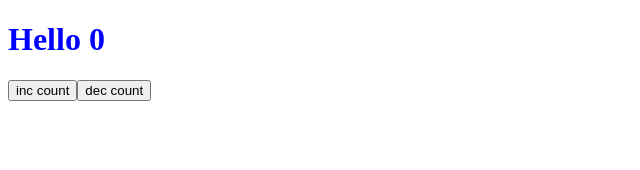
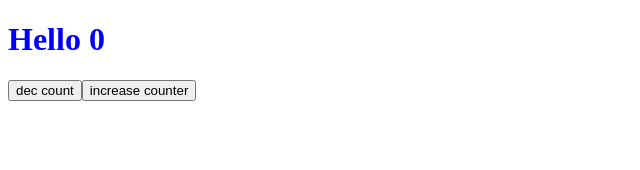
Before and after one commit to RaviTmg/simple-counter-app, a Next.js app: page / in a window 1280 px wide. Shown: the top 170 px of the page, without its empty margins (0-640 px from the left). Built offline with nearby package versions, Linux system fonts and the light colour scheme.

Commit message:
add custom component

```diff
--- a/src/pages/index.js
+++ b/src/pages/index.js
@@ -1,5 +1,6 @@
 import Head from "next/head";
 import { useState } from "react";
+import MyButton from "./my-button";
 
 export default function Home() {
   const [ count, setCount ] = useState(0);
@@ -21,8 +22,11 @@ export default function Home() {
       </Head>
       <main>
         <h1 className="heading">Hello {count}</h1>
-        <button onClick={increaseCounter}>inc count</button>
         <button onClick={decreaseCounter}>dec count</button>
+        <MyButton
+          text="increase counter"
+          onClick={increaseCounter}
+        />
       </main>
     </>
   );
--- /dev/null
+++ b/src/pages/my-button.js
@@ -0,0 +1,7 @@
+
+
+export default function MyButton (props) {
+    return (
+        <button onClick={props.onClick} >{props.text}</button>
+    );
+}
```
